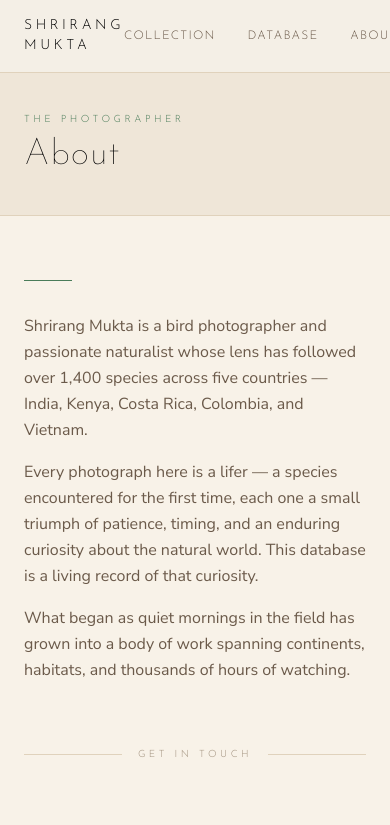
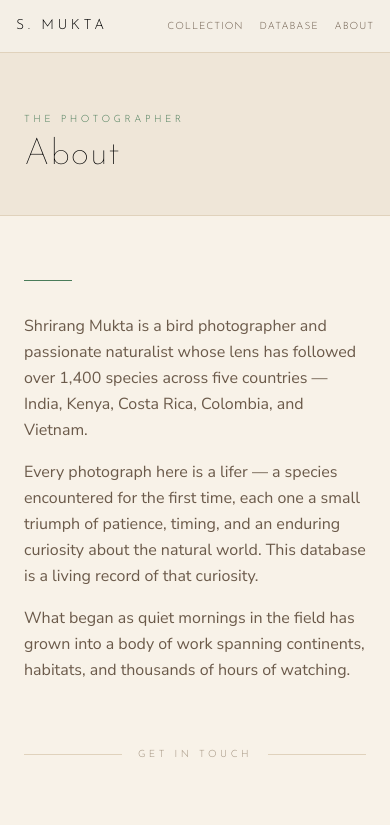
Before and after one commit to shrutishrirang/shrirang-birds, a Next.js app: page /about in a window 390 px wide. Shown: the top 825 px of the page. Built offline with nearby package versions, Linux system fonts and the light colour scheme.

Commit message:
Fix mobile navigation overflow

```diff
--- a/components/Navigation.tsx
+++ b/components/Navigation.tsx
@@ -29,26 +29,27 @@ export default function Navigation() {
         ${scrolled || !isHome ? 'py-4' : 'py-6'}
       `}
     >
-      <nav className="max-w-7xl mx-auto px-6 flex items-center justify-between">
-        {/* Wordmark */}
+      <nav className="max-w-7xl mx-auto px-4 md:px-6 flex items-center justify-between gap-4">
+        {/* Wordmark — full name on md+, initials on mobile */}
         <Link
           href="/"
-          className="font-display font-light text-sm tracking-widest2 uppercase text-bark-DEFAULT hover:text-forest transition-colors"
+          className="font-display font-light text-sm tracking-widest2 uppercase text-bark-DEFAULT hover:text-forest transition-colors shrink-0"
         >
-          Shrirang Mukta
+          <span className="hidden sm:inline">Shrirang Mukta</span>
+          <span className="sm:hidden">S. Mukta</span>
         </Link>
 
         {/* Links */}
-        <div className="flex items-center gap-8">
+        <div className="flex items-center gap-4 md:gap-8">
           {[
             { href: '/#collection', label: 'Collection' },
-            { href: '/database',    label: 'Database'   },
-            { href: '/about',       label: 'About'      },
+            { href: '/database', label: 'Database' },
+            { href: '/about', label: 'About' },
           ].map(({ href, label }) => (
             <Link
               key={href}
               href={href}
-              className="font-display font-light text-xs tracking-widest uppercase text-bark-mid hover:text-forest transition-colors"
+              className="font-display font-light text-[10px] md:text-xs tracking-widest uppercase text-bark-mid hover:text-forest transition-colors whitespace-nowrap"
             >
               {label}
             </Link>
```
